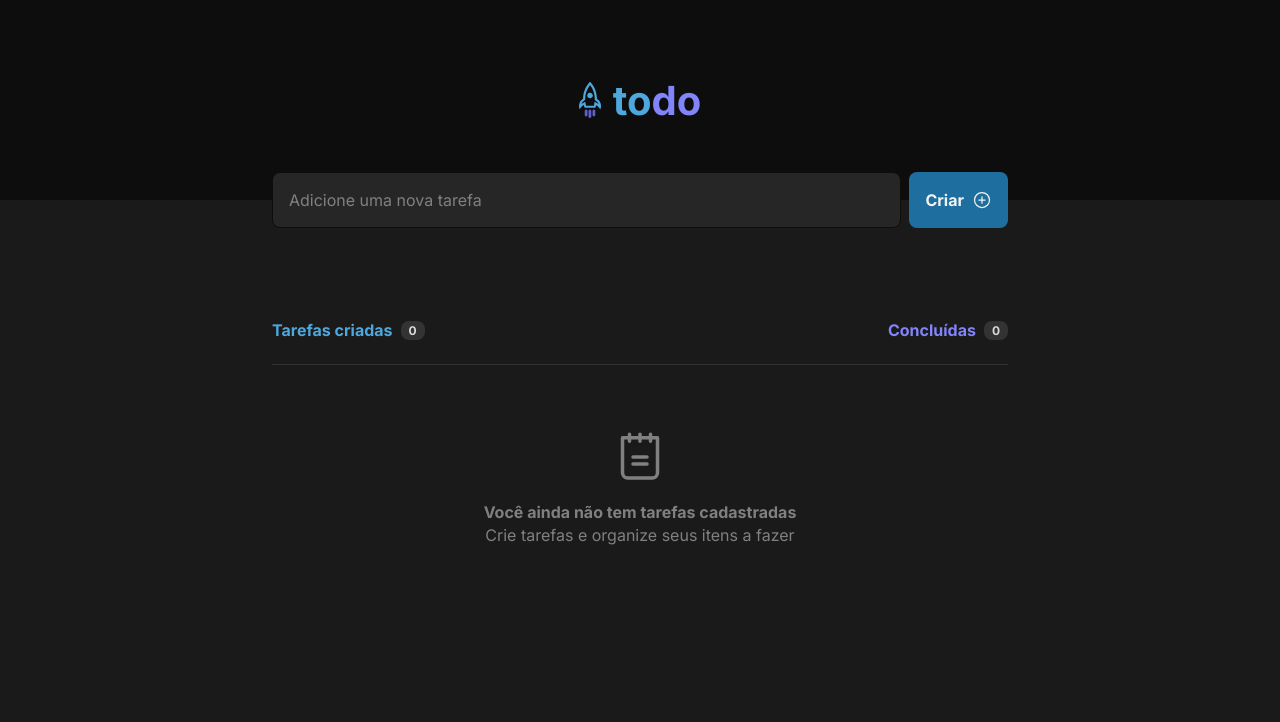
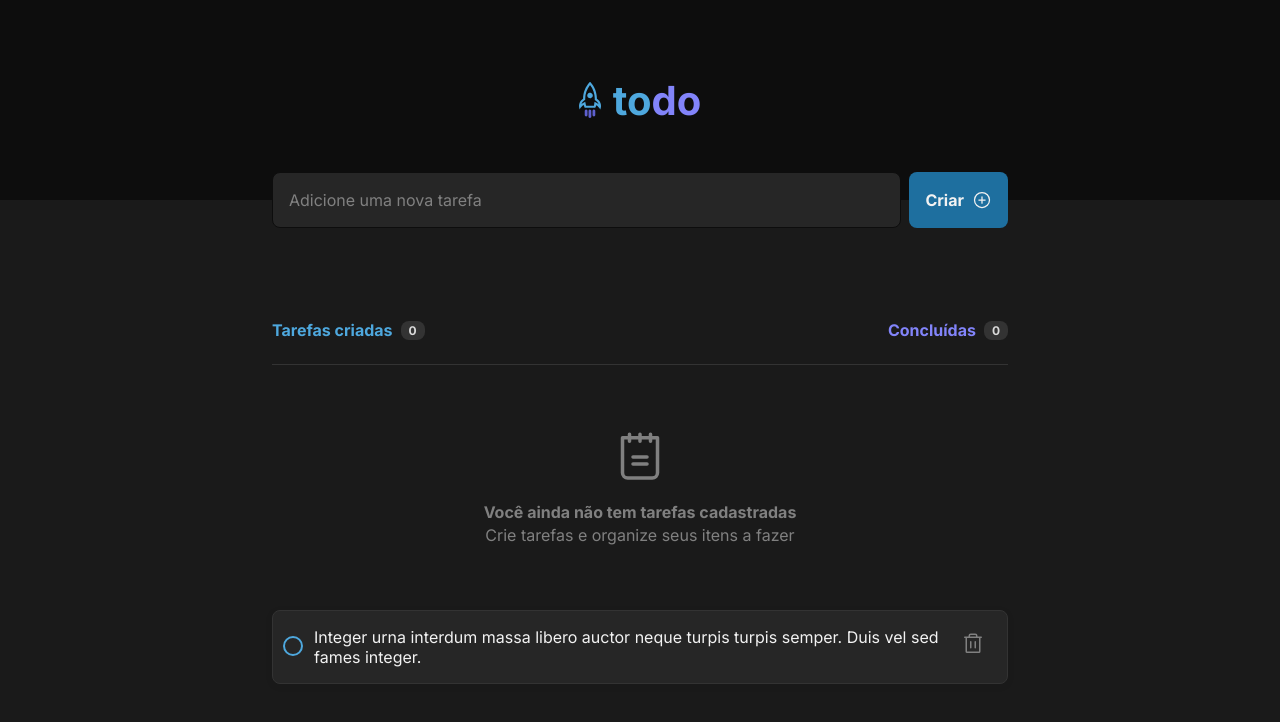
Before and after one commit to StefanyVasc/todo-react, a React (Vite) app: page / in a window 1280 px wide. Shown: the top 722 px of the page. Built offline with nearby package versions, Linux system fonts and the light colour scheme.

Commit message:
:construction: create styles for task component

```diff
--- a/src/App.tsx
+++ b/src/App.tsx
@@ -3,6 +3,7 @@ import { EmptyTasks } from "./components/EmptyTasks";
 import { Header } from "./components/Header";
 import { HeaderTasks } from "./components/HeaderTasks";
 import { InputTask } from "./components/InputTask";
+import { Task } from "./components/Task";
 import "./global.css";
 
 function App() {
@@ -14,6 +15,7 @@ function App() {
         <main>
           <HeaderTasks />
           <EmptyTasks />
+          <Task />
         </main>
       </div>
     </div>
--- /dev/null
+++ b/src/components/Task.module.css
@@ -0,0 +1,100 @@
+.container {
+  display: flex;
+  padding: 1rem;
+  align-items: flex-start;
+  position: relative;
+  cursor: pointer;
+  user-select: none;
+  border-radius: 8px;
+  background-color: var(--gray-500);
+  border: 1px solid var(--gray-400);
+  box-shadow: 0px 2px 8px 0px rgba(0, 0, 0, 0.06);
+}
+
+.container input {
+  position: absolute;
+  opacity: 0;
+  cursor: pointer;
+  height: 0;
+  width: 0;
+}
+
+.checkmark {
+  position: absolute;
+  top: 25px;
+  left: 0;
+  margin-left: 10px;
+  height: 20px;
+  width: 20px;
+  background-color: var(--gray-500);
+  border: 2px solid var(--blue);
+  border-radius: 50%;
+  transition: border 0.2s ease;
+}
+
+.container:hover input ~ .checkmark {
+  border: 2px solid var(--dark-blue);
+}
+
+.container input:checked ~ .checkmark {
+  background-color: var(--dark-purple);
+  border: 2px solid var(--dark-purple);
+}
+
+.container input:checked ~ .checkmark:hover {
+  background-color: var(--purple);
+  border: 2px solid var(--purple);
+  transform: scale(1.2);
+}
+
+.checkmark:after {
+  content: "";
+  position: absolute;
+  display: none;
+}
+
+.container input:checked ~ .checkmark:after {
+  display: block;
+}
+
+.container .checkmark:after {
+  left: 4px;
+  top: 0;
+  width: 5px;
+  height: 10px;
+  border: solid var(--gray-100);
+  border-width: 0 3px 3px 0;
+  -webkit-transform: rotate(45deg);
+  -ms-transform: rotate(45deg);
+  transform: rotate(45deg);
+}
+
+.container .checkmark + span {
+  margin-left: 25px;
+  color: var(--gray-100);
+}
+
+.container input:checked ~ .checkmark + span {
+  text-decoration-line: line-through;
+  color: var(--gray-300);
+  font-weight: 400;
+}
+
+.deleteTask {
+  display: flex;
+
+  padding: 5px 5.522px 5px 6px;
+  justify-content: center;
+  align-items: center;
+  cursor: pointer;
+  border-radius: 4px;
+}
+
+.deleteTask svg {
+  fill: var(--gray-300);
+  transition: fill 0.2s ease;
+}
+
+.deleteTask:hover svg {
+  fill: var(--red);
+}
--- /dev/null
+++ b/src/components/Task.tsx
@@ -0,0 +1,20 @@
+import { Trash } from "@phosphor-icons/react";
+import styles from "./Task.module.css";
+
+export function Task() {
+  return (
+    <label className={styles.container}>
+      <input type="checkbox" name="" id="" value="" />
+      <span className={styles.checkmark}></span>
+
+      <span>
+        Integer urna interdum massa libero auctor neque turpis turpis semper.
+        Duis vel sed fames integer.
+      </span>
+
+      <button className={styles.deleteTask} title="Deletar task">
+        <Trash size={24} />
+      </button>
+    </label>
+  );
+}
--- a/src/global.css
+++ b/src/global.css
@@ -11,6 +11,8 @@
   --dark-blue: #1e6f9f;
   --purple: #8284fa;
   --dark-purple: #5e60ce;
+
+  --red: #e25858;
 }
 
 * {
```
